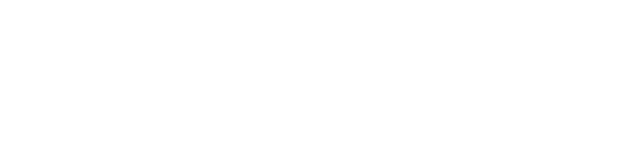
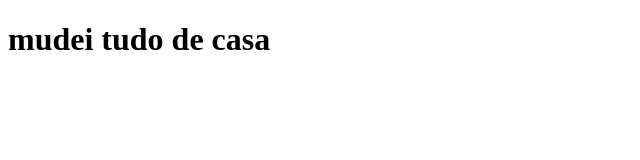
Before and after one commit to claudersonsilva/app-prototipo, a plain HTML site: page index.html in a window 1280 px wide. Shown: the whole page, without its empty margins (0-640 px from the left). Drawn offline with Linux system fonts and the light colour scheme.

Commit message:
testante coisas de casa

```diff
--- a/index.html
+++ b/index.html
@@ -7,6 +7,7 @@
     <title>Document</title>
 </head>
 <body>
+    <h1>mudei tudo de casa </h1>
 
 </body>
 </html>
```
